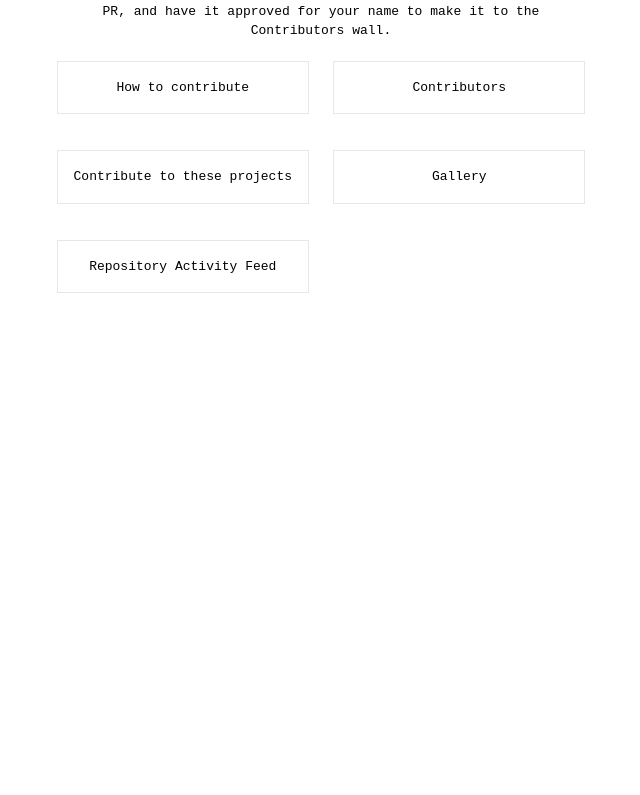
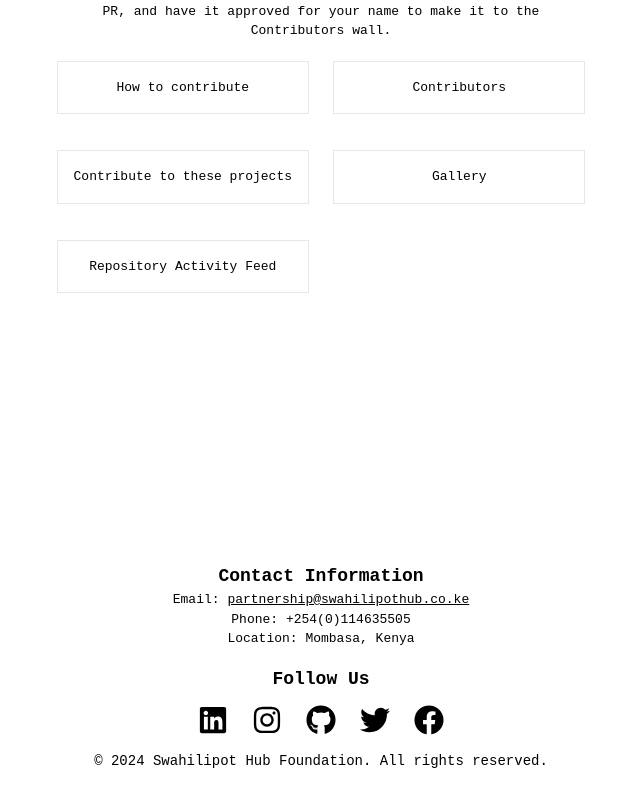
Before and after one commit to swahilipothub-dev/developers-profile, a Next.js app: page / in a window 1280 px wide. Shown: the part 302-1097 px from the top of the page, without its empty margins (319-959 px from the left). Before the commit the page ends 800 px from the top, so only its background shows below. Built offline with nearby package versions, Linux system fonts and the light colour scheme.

Commit message:
updated footer

```diff
--- /dev/null
+++ b/app/components/footer.tsx
@@ -0,0 +1,41 @@
+import { FaInstagram, FaGithub, FaTwitter, FaLinkedin, FaFacebook } from 'react-icons/fa';
+
+export default function Footer() {
+  return (
+    <footer className="bg-white dark:bg-gray-900 text-black dark:text-white p-6 mt-10">
+      <div className="container mx-auto text-center">
+        <div className="mb-4">
+          <h3 className="text-lg font-semibold">Contact Information</h3>
+          <p>Email: <a href="mailto:mailto@example.com" className="underline">partnership@swahilipothub.co.ke</a></p>
+          <p>Phone: +254(0)114635505</p>
+          <p>Location: Mombasa, Kenya</p>
+        </div>
+
+        <div className="mb-4">
+          <h3 className="text-lg font-semibold">Follow Us</h3>
+          <div className="flex justify-center space-x-6 mt-3">
+          <a href="https://www.linkedin.com/company/swahilipot-hub/" target="_blank" rel="noopener noreferrer" title="LinkedIn">
+            <FaLinkedin size={30} />
+          </a>
+            <a href="https://www.instagram.com/swahilipothub/" target="_blank" rel="noopener noreferrer" title="Instagram">
+              <FaInstagram size={30} />
+            </a>
+            <a href="https://github.com/swahilipothub-dev" target="_blank" rel="noopener noreferrer" title="GitHub">
+              <FaGithub size={30} />
+            </a>
+            <a href="https://x.com/swahilipothube" target="_blank" rel="noopener noreferrer" title="X">
+              <FaTwitter size={30} />
+            </a>
+            <a href="https://m.facebook.com/Swahilipothub/" target="_blank" rel="noopener noreferrer" title="Facebook">
+              <FaFacebook size={30} />
+            </a>
+          </div>
+        </div>
+
+        <div className="text-sm">
+          <p>© 2024 Swahilipot Hub Foundation. All rights reserved.</p>
+        </div>
+      </div>
+    </footer>
+  );
+}
--- a/app/page.tsx
+++ b/app/page.tsx
@@ -1,7 +1,9 @@
 import Link from "next/link";
+import Footer from "./components/footer";
 
 export default function Home() {
   return (
+    <>
     <main className="container mx-auto flex flex-col items-center justify-center min-h-screen p-5">
       <section>
         <h1 className="text-2xl text-center py-5">SPH Engineering x Hacktoberfest</h1>
@@ -28,5 +30,7 @@ export default function Home() {
         </Link>
       </section>
     </main>
+    <Footer />
+    </>
   );
 }
--- a/package.json
+++ b/package.json
@@ -12,7 +12,8 @@
     "axios": "^1.7.7",
     "next": "15.0.0",
     "react": "19.0.0-rc-65a56d0e-20241020",
-    "react-dom": "19.0.0-rc-65a56d0e-20241020"
+    "react-dom": "19.0.0-rc-65a56d0e-20241020",
+    "react-icons": "^5.3.0"
   },
   "devDependencies": {
     "@types/node": "^20",
```
Also changed, not shown: 1 other file (tests, documents, lock files or other folders).
